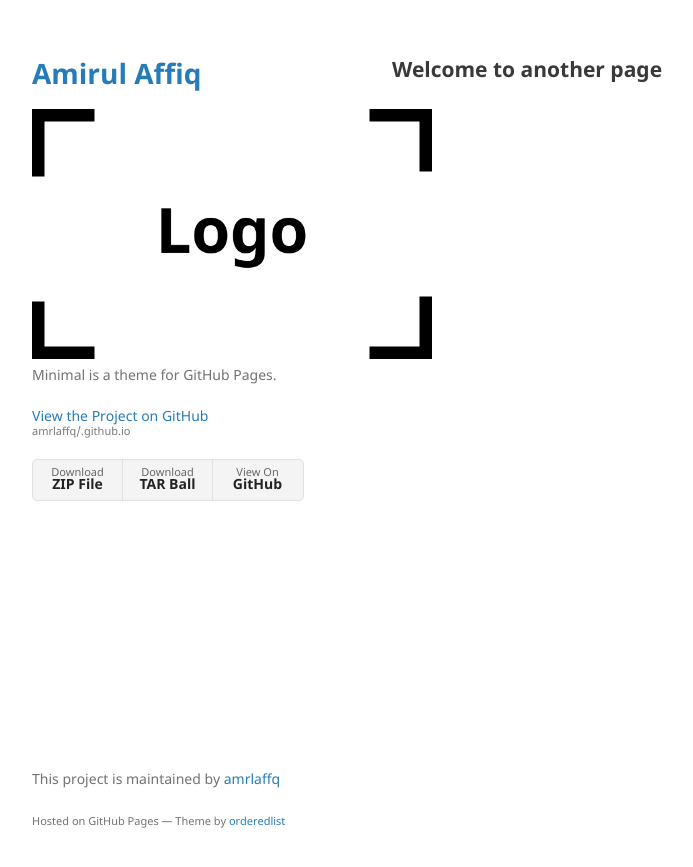
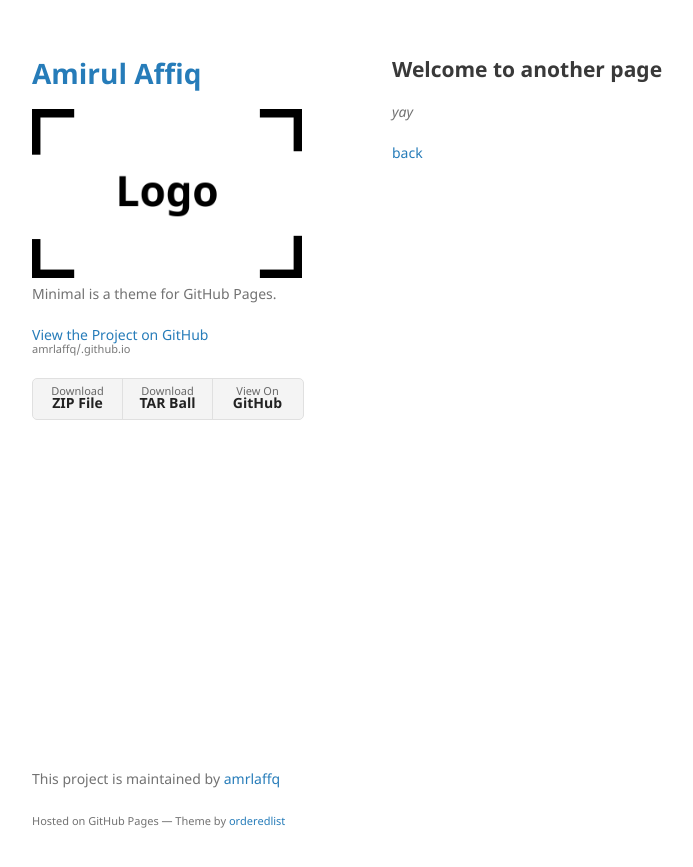
Before and after one commit to amrlaffq/.github.io, a Jekyll site: the page built from another-page.md, in a window 1280 px wide. Shown: the top 867 px of the page, without its empty margins (178-871 px from the left). Built offline with Jekyll 4.4.1, drawn with Linux system fonts in a browser that asks for light colours; our own code applies the rules of GitHub Pages for plain Markdown files.

Commit message:
Update jekyll-theme-minimal.scss

```diff
--- a/_sass/jekyll-theme-minimal.scss
+++ b/_sass/jekyll-theme-minimal.scss
@@ -119,7 +119,7 @@ kbd {
 }
 
 header {
-  width:400px;
+  width:270px;
   float:left;
   position:fixed;
   -webkit-font-smoothing:subpixel-antialiased;
```
